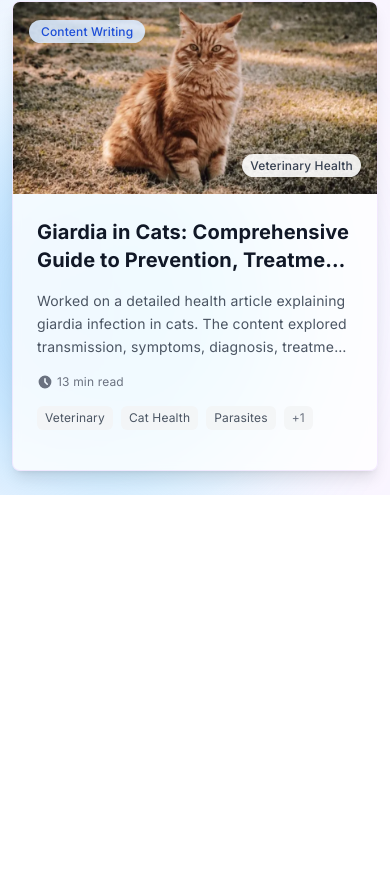
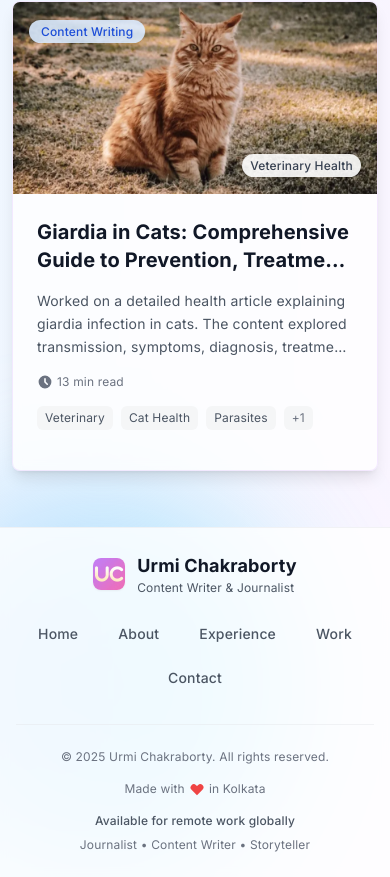
Before and after one commit to SiddhantaChandra/urmi-portfolio-website, a Next.js app: page /articles in a window 390 px wide. Shown: the part 6415-7292 px from the top of the page. Before the commit the page ends 6910 px from the top, so only its background shows below. Built offline with nearby package versions, Linux system fonts and the light colour scheme.

Commit message:
Created footer for articles section

```diff
--- a/app/articles/[slug]/ArticleClient.js
+++ b/app/articles/[slug]/ArticleClient.js
@@ -7,6 +7,7 @@ import { useRouter } from 'next/navigation';
 import { cn } from '../../../utils/cn';
 import Image from 'next/image';
 import RecommendedArticles from '../../../components/RecommendedArticles';
+import ArticleFooter from '../../../components/ArticleFooter';
 
 // Breadcrumb Component
 const Breadcrumb = ({ article }) => {
@@ -442,6 +443,9 @@ export default function ArticleClient({ article }) {
         currentArticleId={article?.id}
       />
 
+      {/* Article Footer */}
+      <ArticleFooter />
+
       {/* CSS for grid background */}
       <style jsx>{`
         .bg-grid-slate-100\\/50 {
--- a/app/articles/my-chat-lesson-script/MyChatLessonClient.js
+++ b/app/articles/my-chat-lesson-script/MyChatLessonClient.js
@@ -6,6 +6,7 @@ import { HiArrowLeft, HiSparkles, HiClock, HiEye, HiUser, HiShare, HiHome, HiChe
 import { useRouter } from 'next/navigation';
 import { cn } from '../../../utils/cn';
 import RecommendedArticles from '../../../components/RecommendedArticles';
+import ArticleFooter from '../../../components/ArticleFooter';
 
 // Function to decode HTML entities
 const decodeHtmlEntities = (text) => {
@@ -405,6 +406,9 @@ export default function MyChatLessonClient({ article }) {
         currentArticleId={article?.id}
       />
 
+      {/* Article Footer */}
+      <ArticleFooter />
+
       {/* CSS for grid background */}
       <style jsx>{`
         .bg-grid-slate-100\\/50 {
--- a/app/articles/online-romance-in-the-shadow-of-COVID-19/OnlineRomanceClient.js
+++ b/app/articles/online-romance-in-the-shadow-of-COVID-19/OnlineRomanceClient.js
@@ -6,6 +6,7 @@ import { HiArrowLeft, HiDocumentText, HiEye, HiClock, HiSparkles, HiShare, HiHom
 import { useRouter } from 'next/navigation';
 import Image from 'next/image';
 import RecommendedArticles from '../../../components/RecommendedArticles';
+import ArticleFooter from '../../../components/ArticleFooter';
 
 // Breadcrumb Component
 const Breadcrumb = ({ article }) => {
@@ -520,6 +521,9 @@ export default function OnlineRomanceClient({ article }) {
         currentArticleId={article?.id}
       />
 
+      {/* Article Footer */}
+      <ArticleFooter />
+
       {/* CSS for grid background and editing styles */}
       <style jsx>{`
         .bg-grid-slate-100\\/50 {
--- a/app/articles/page.js
+++ b/app/articles/page.js
@@ -8,6 +8,7 @@ import { cn } from '../../utils/cn';
 import Image from 'next/image';
 import contentWritingArticles from '../../components/ContentWritingData';
 import journalArticles from '../../components/JournalismData';
+import ArticleFooter from '../../components/ArticleFooter';
 
 const Articles = () => {
   const [allArticles, setAllArticles] = useState([]);
@@ -431,6 +432,9 @@ const Articles = () => {
           </motion.div>
         )}
       </div>
+
+      {/* Article Footer */}
+      <ArticleFooter />
     </div>
   );
 };
--- /dev/null
+++ b/components/ArticleFooter.js
@@ -0,0 +1,132 @@
+"use client";
+
+import { motion } from 'framer-motion';
+import { HiHeart } from 'react-icons/hi';
+import { useRouter } from 'next/navigation';
+import Image from 'next/image';
+import { useTheme } from '../app/contexts/ThemeContext';
+
+const ArticleFooter = () => {
+  const router = useRouter();
+  const { theme } = useTheme();
+  const currentYear = new Date().getFullYear();
+
+  const handleHomeRedirect = () => {
+    router.push('/');
+  };
+
+  const navigationLinks = [
+    { name: 'Home', href: '/' },
+    { name: 'About', href: '#about' },
+    { name: 'Experience', href: '#experience' },
+    { name: 'Work', href: '#work' },
+    { name: 'Contact', href: '#contact' }
+  ];
+
+  const handleNavClick = (href) => {
+    if (href === '/') {
+      router.push('/');
+    } else if (href.startsWith('#')) {
+      router.push('/' + href);
+    }
+  };
+
+  return (
+    <footer className="bg-white/80 dark:bg-gray-900/80 border-t border-gray-200/50 dark:border-gray-700/50 backdrop-blur-sm mt-8 md:mt-12">
+      <div className="max-w-7xl mx-auto px-4 sm:px-6 lg:px-8 py-6 md:py-8">
+        {/* Main Content */}
+        <div className="flex flex-col lg:flex-row items-center justify-between gap-6 lg:gap-8">
+          {/* Left Side - Logo and Text Combo - Clickable */}
+          <motion.button
+            onClick={handleHomeRedirect}
+            whileHover={{ scale: 1.02 }}
+            whileTap={{ scale: 0.98 }}
+            className="flex items-center gap-3 group cursor-pointer"
+            aria-label="Return to homepage"
+          >
+            <div className="w-8 h-8 md:w-10 md:h-10 rounded-lg overflow-hidden shadow-sm group-hover:shadow-md transition-shadow duration-300">
+              <Image
+                src="/logo.webp"
+                alt="Urmi Chakraborty Logo"
+                className="w-full h-full object-cover"
+                width={40}
+                height={40}
+                priority
+              />
+            </div>
+            <div className="text-left">
+              <h3 className="text-lg md:text-xl font-bold text-gray-900 dark:text-white group-hover:text-purple-600 dark:group-hover:text-purple-400 transition-colors duration-300">
+                Urmi Chakraborty
+              </h3>
+              <p className="text-xs md:text-sm text-gray-600 dark:text-gray-400 group-hover:text-gray-700 dark:group-hover:text-gray-300 transition-colors duration-300">
+                Content Writer & Journalist
+              </p>
+            </div>
+          </motion.button>
+
+          {/* Right Side - Navigation Links (Desktop) */}
+          <div className="hidden lg:flex items-center gap-6">
+            {navigationLinks.map((link, index) => (
+              <motion.button
+                key={link.name}
+                onClick={() => handleNavClick(link.href)}
+                initial={{ opacity: 0, y: 20 }}
+                animate={{ opacity: 1, y: 0 }}
+                transition={{ duration: 0.3, delay: index * 0.1 }}
+                whileHover={{ scale: 1.05, y: -2 }}
+                className="text-gray-600 dark:text-gray-400 hover:text-purple-600 dark:hover:text-purple-400 transition-colors duration-300 text-sm font-medium"
+              >
+                {link.name}
+              </motion.button>
+            ))}
+          </div>
+        </div>
+
+        {/* Mobile Navigation Links */}
+        <div className="lg:hidden mt-6 flex flex-wrap justify-center gap-4">
+          {navigationLinks.map((link, index) => (
+            <motion.button
+              key={link.name}
+              onClick={() => handleNavClick(link.href)}
+              initial={{ opacity: 0, scale: 0.9 }}
+              animate={{ opacity: 1, scale: 1 }}
+              transition={{ duration: 0.3, delay: index * 0.1 }}
+              whileHover={{ scale: 1.05 }}
+              whileTap={{ scale: 0.95 }}
+              className="text-gray-600 dark:text-gray-400 hover:text-purple-600 dark:hover:text-purple-400 transition-colors duration-300 text-sm font-medium px-3 py-1 rounded-md hover:bg-gray-100 dark:hover:bg-gray-800"
+            >
+              {link.name}
+            </motion.button>
+          ))}
+        </div>
+
+        {/* Bottom Section */}
+        <div className="mt-8 pt-6 border-t border-gray-200/50 dark:border-gray-700/50">
+          {/* Copyright and Made with Love */}
+          <div className="flex flex-col sm:flex-row items-center justify-between gap-4 mb-4">
+            <p className="text-xs md:text-sm text-gray-500 dark:text-gray-400 text-center sm:text-left">
+              © {currentYear} Urmi Chakraborty. All rights reserved.
+            </p>
+            <div className="flex items-center gap-1 text-xs md:text-sm text-gray-500 dark:text-gray-400">
+              <span>Made with</span>
+              <HiHeart className="w-4 h-4 text-red-500" />
+              <span>in Kolkata</span>
+            </div>
+          </div>
+
+          {/* Professional Info */}
+          <div className="text-center space-y-2">
+            <p className="text-xs md:text-sm text-gray-600 dark:text-gray-400 font-medium">
+              Available for remote work globally
+            </p>
+            <p className="text-xs md:text-sm text-gray-500 dark:text-gray-500">
+              Journalist • Content Writer • Storyteller
+            </p>
+          </div>
+        </div>
+      </div>
+    </footer>
+  );
+};
+
+export default ArticleFooter;
```
